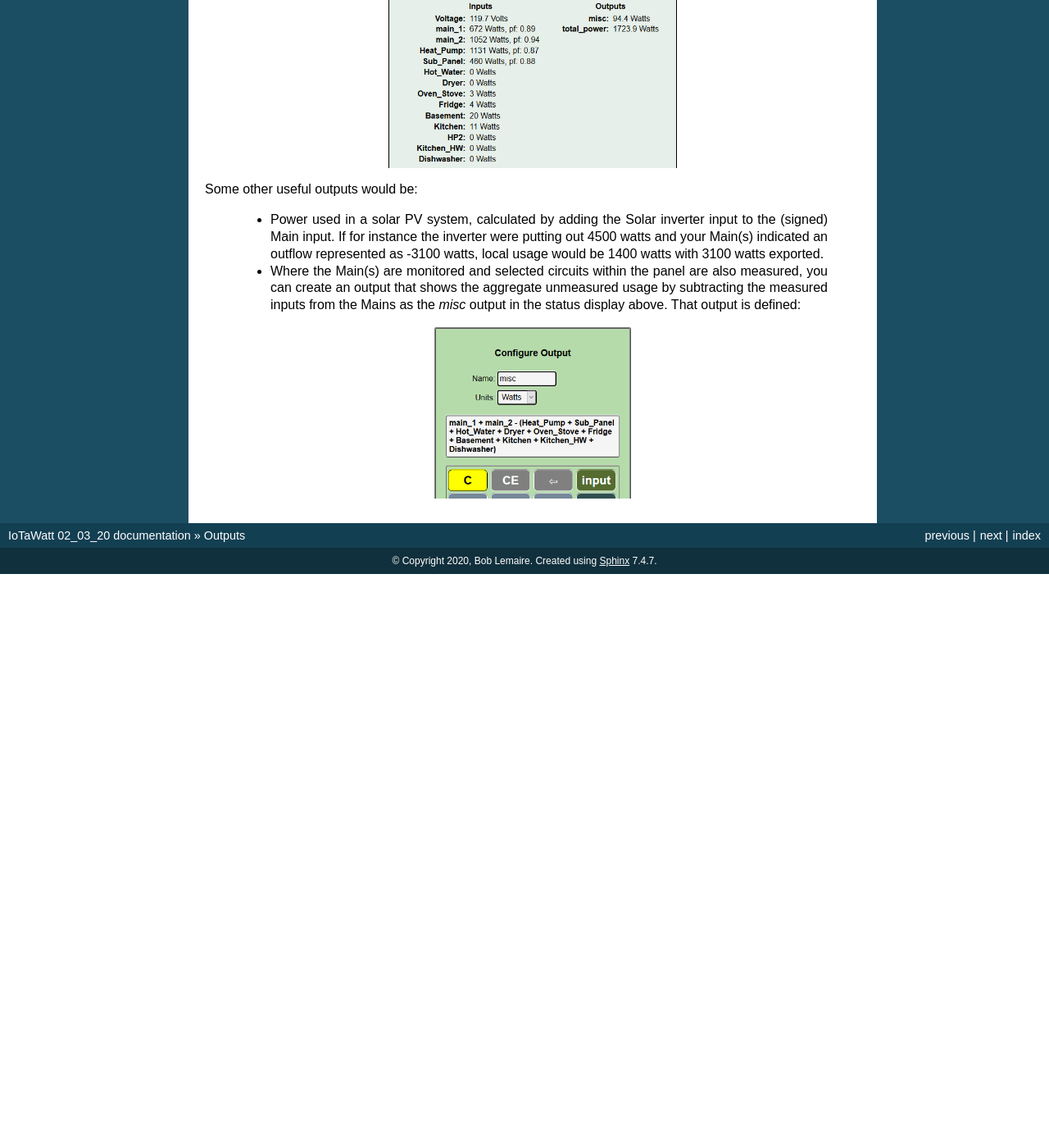
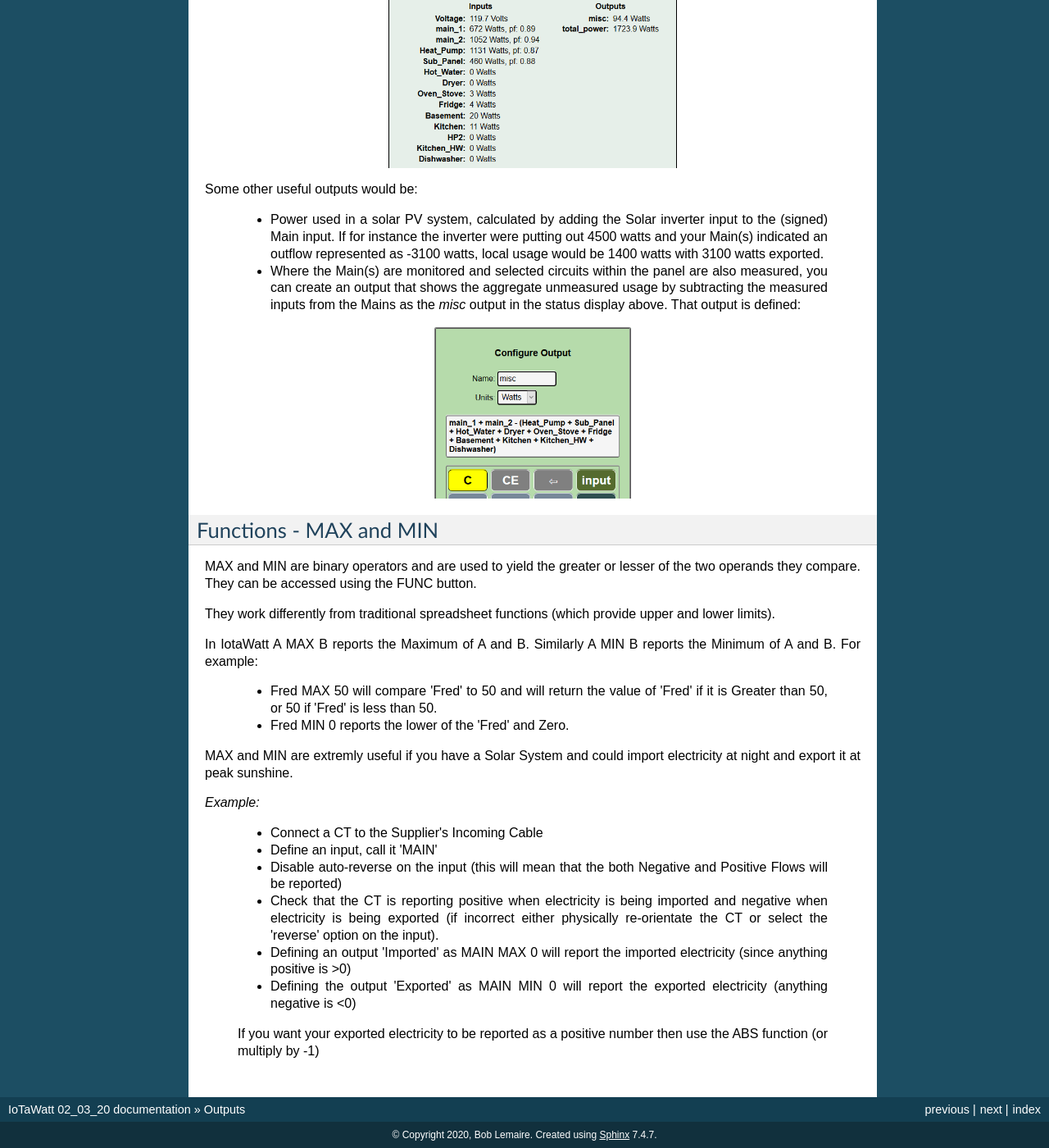
Before and after one commit to boblemaire/IoTaWatt, a Sphinx documentation site: the page built from Docs/outputs.rst, in a window 1280 px wide and 1400 px high, scrolled down 2162 px. Shown: the whole window at 82% size. Built offline with Sphinx 7.4.7, drawn with Linux system fonts in a browser that asks for light colours; formulas are drawn with MathJax 3; before the commit the page ends 2862 px from its top, so only the background shows below that; some of the changed text lies outside the part shown.

Commit message:
Update outputs.rst
Hello Bob,

I couldn't find anything on MAX and MIN in the documentation and kept on getting it mixed up in my own head.

Hopefully the above is a) correct and b) helps explain MAX and MIN while providing a useful example.

I don't know how to do photos (e.g. the func button)

```diff
--- a/Docs/outputs.rst
+++ b/Docs/outputs.rst
@@ -102,6 +102,35 @@ Some other useful outputs would be:
     :align: center
     :alt: misc output
 
+Functions - MAX and MIN
+-----------------------
+
+MAX and MIN are binary operators and are used to yield the greater or lesser of the two operands they compare. They can be accessed using the FUNC button.
+
+They work differently from traditional spreadsheet functions (which provide upper and lower limits).
+
+In IotaWatt A MAX B reports the Maximum of A and B. Similarly A MIN B reports the Minimum of A and B. For example:
+
+    *   Fred MAX 50 will compare 'Fred' to 50 and will return the value of 'Fred' if it is Greater than 50, or 50 if 'Fred' is less than 50.
+
+    *   Fred MIN 0 reports the lower of the 'Fred' and Zero.
+
+MAX and MIN are extremly useful if you have a Solar System and could import electricity at night and export it at peak sunshine.
+
+*Example:*
+
+    *   Connect a CT to the Supplier's Incoming Cable
+    *   Define an input, call it 'MAIN'
+    *   Disable auto-reverse on the input (this will mean that the both Negative and Positive Flows will be reported)
+    *   Check that the CT is reporting positive when electricity is being imported and negative when electricity is being exported (if incorrect either physically re-orientate the CT or select the 'reverse' option on the input).
+    *   Defining an output 'Imported' as MAIN MAX 0 will report the imported electricity (since anything positive is >0)
+    *   Defining the output 'Exported' as MAIN MIN 0 will report the exported electricity (anything negative is <0)
+
+    If you want your exported electricity to be reported as a positive number then use the ABS function (or multiply by -1)
+
+
+
+
 .. |save| image:: pics/SaveButton.png
     :scale: 50 %
     :alt: **Save**
```
